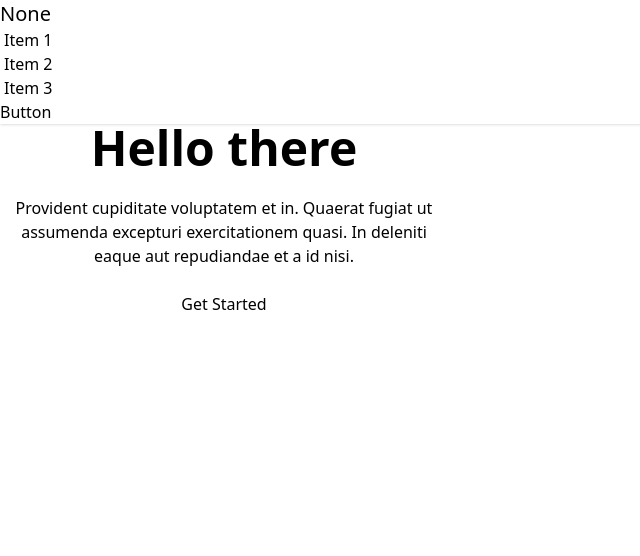
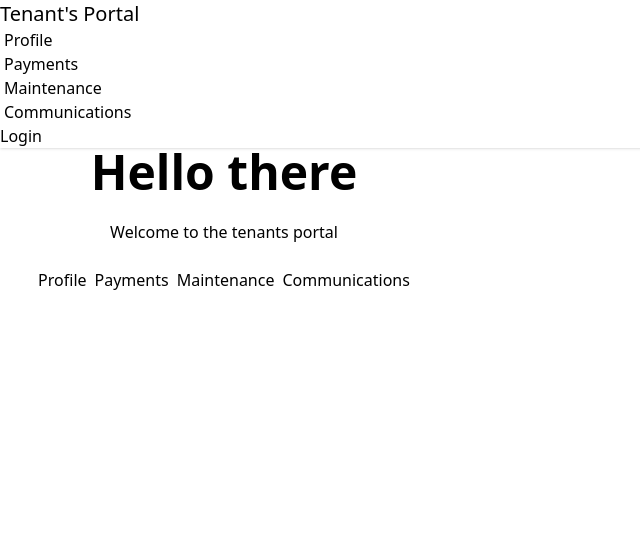
Before and after one commit to LoisaKitakaya/real_estate_admin, a Django app: page / in a window 1280 px wide. Shown: the top 556 px of the page, without its empty margins (0-640 px from the left). Run offline with Django 5.2, Linux system fonts and the light colour scheme; parts of the project's set-up code (start-up, migrations or seed data) failed here and were passed over; some libraries are stand-ins or nearby versions.

Commit message:
configuring site links

```diff
--- a/templates/components/navbar.html
+++ b/templates/components/navbar.html
@@ -1,15 +1,20 @@
 <div class="navbar bg-base-100 shadow-sm">
   <div class="navbar-start">
-    <a class="text-xl" href="/">{{ company_name }}</a>
+    <a class="text-xl btn btn-ghost" href="/">Tenant's Portal</a>
   </div>
   <div class="navbar-center hidden lg:flex">
     <ul class="menu menu-horizontal px-1">
-      <li><a>Item 1</a></li>
-      <li><a>Item 2</a></li>
-      <li><a>Item 3</a></li>
+      <li><a href="/profile">Profile</a></li>
+      <li><a href="/payments">Payments</a></li>
+      <li><a href="/maintenance">Maintenance</a></li>
+      <li><a href="/communications">Communications</a></li>
     </ul>
   </div>
   <div class="navbar-end">
-    <a class="btn btn-sm">Button</a>
+    {% if user.is_authenticated %}
+    <a class="btn btn-sm btn-error" href="/logout">Logout</a>
+    {% else %}
+    <a class="btn btn-sm btn-success" href="/login">Login</a>
+    {% endif %}
   </div>
 </div>
--- a/templates/tenants/home.html
+++ b/templates/tenants/home.html
@@ -11,12 +11,13 @@
   <div class="hero-content text-center">
     <div class="max-w-md">
       <h1 class="text-5xl font-bold">Hello there</h1>
-      <p class="py-6">
-        Provident cupiditate voluptatem et in. Quaerat fugiat ut assumenda
-        excepturi exercitationem quasi. In deleniti eaque aut repudiandae et a
-        id nisi.
-      </p>
-      <button class="btn btn-primary">Get Started</button>
+      <p class="py-6">Welcome to the tenants portal</p>
+      <div class="flex justify-center items-center gap-2">
+        <a href="/profile" class="btn btn-primary">Profile</a>
+        <a href="/payments" class="btn btn-primary">Payments</a>
+        <a href="/maintenance" class="btn btn-primary">Maintenance</a>
+        <a href="/communications" class="btn btn-primary">Communications</a>
+      </div>
     </div>
   </div>
 </div>
```
